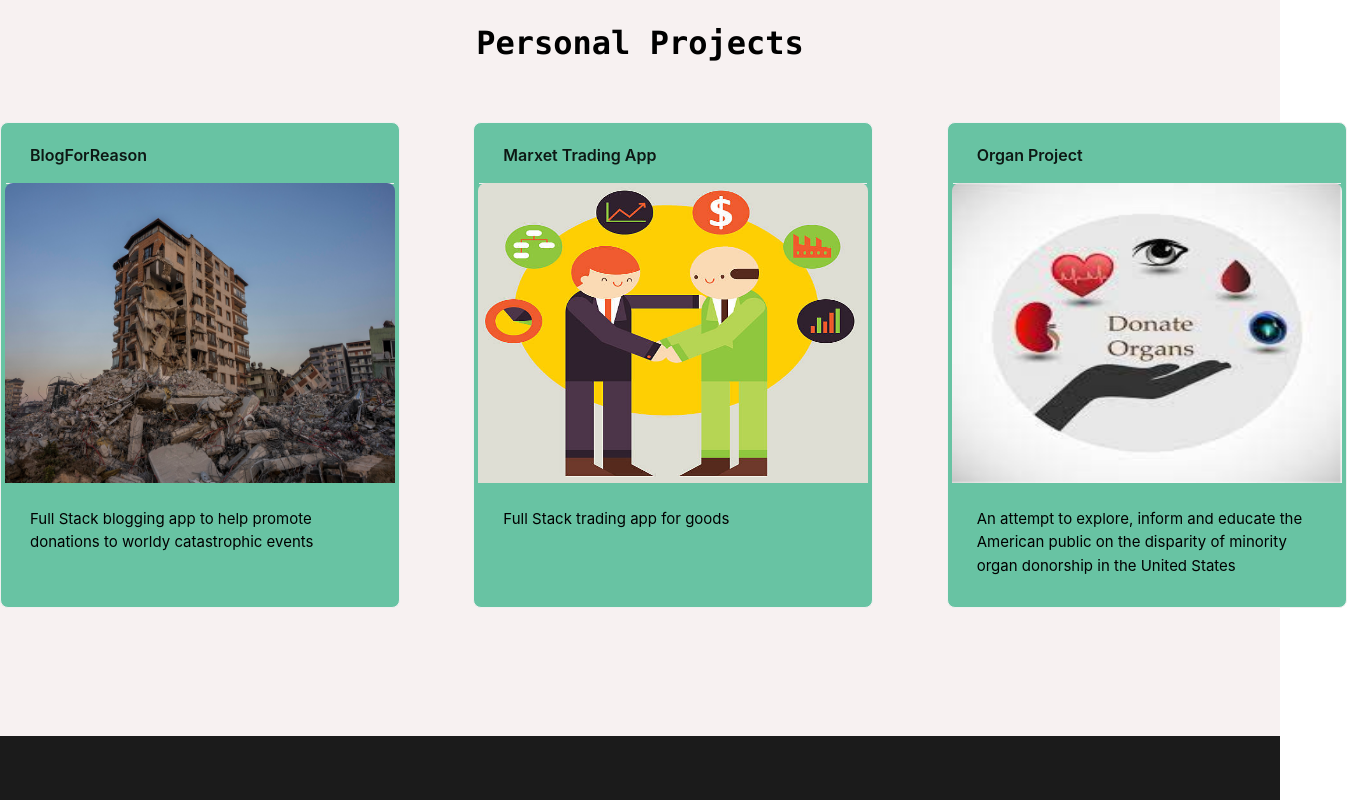
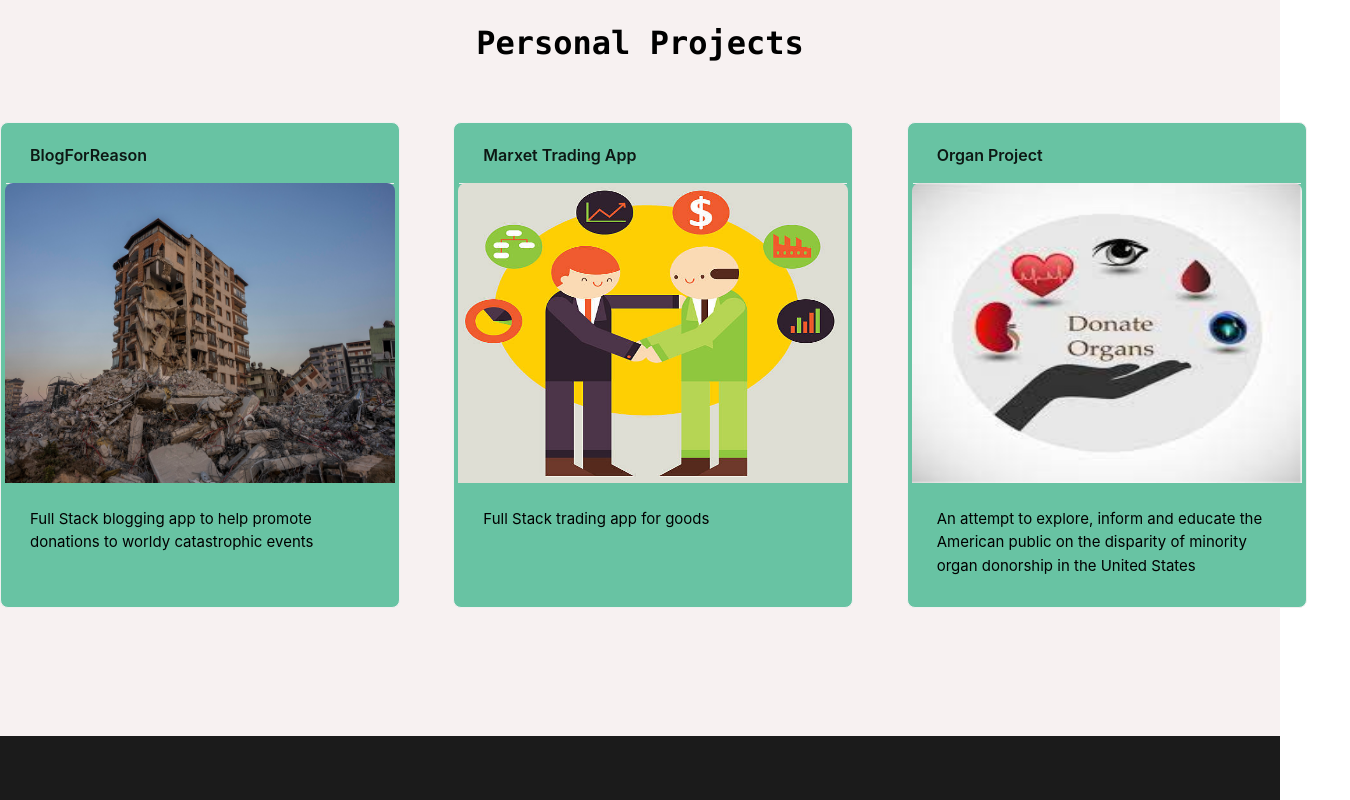
Before and after one commit to gmartinez948/personalBlog, a React (Create React App) app in the folder my-app/: page / in a window 1280 px wide. Shown: the part 2040-2840 px from the top of the page, 1350 px wide, since content can reach past the window. Built offline with nearby package versions, Linux system fonts and the light colour scheme.

Commit message:
more css

```diff
--- a/my-app/src/components/PersonalProjects.tsx
+++ b/my-app/src/components/PersonalProjects.tsx
@@ -60,7 +60,7 @@ const PersonalProjectGrid = () => {
         initial="hidden"
         whileInView="show"
       >
-        <Row gutter={[140, 20]}>
+        <Row gutter={[80, 20]}>
           {personalProjects.map((project: PersonalProjectDataProps) => (
             <Col xs={20} sm={16} md={10} xl={8} span={6}>
               <Card
```
